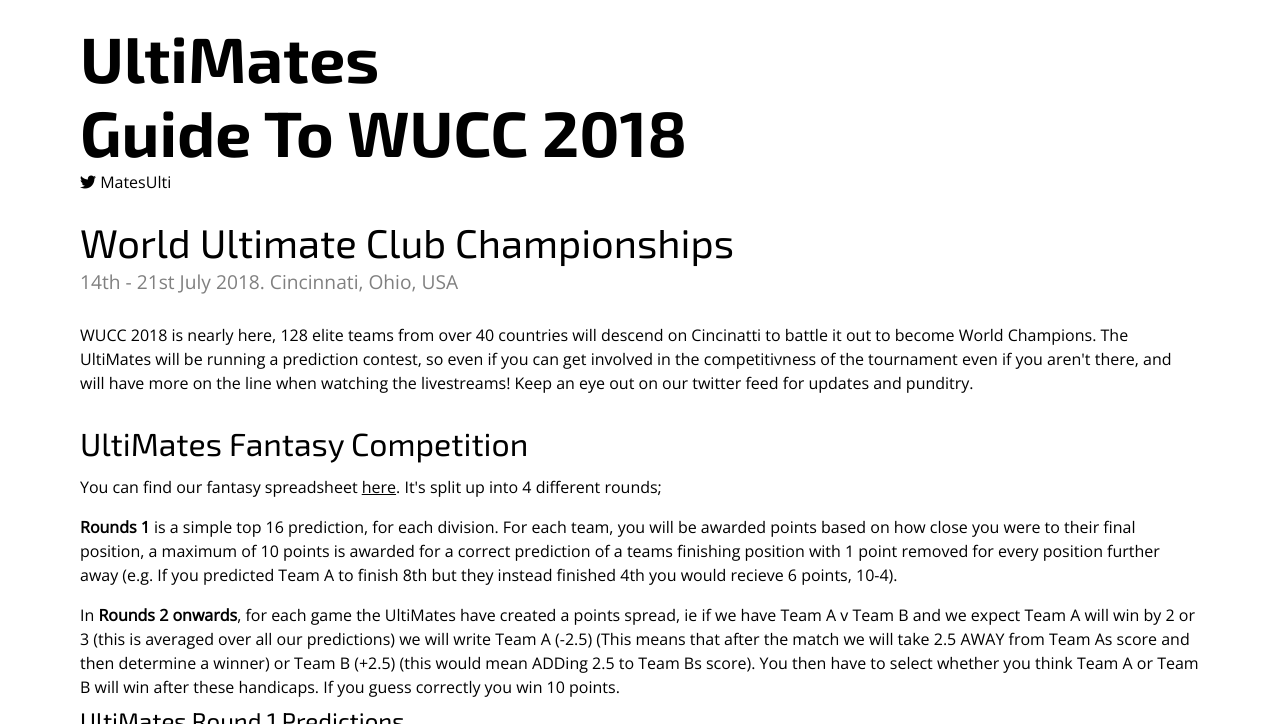
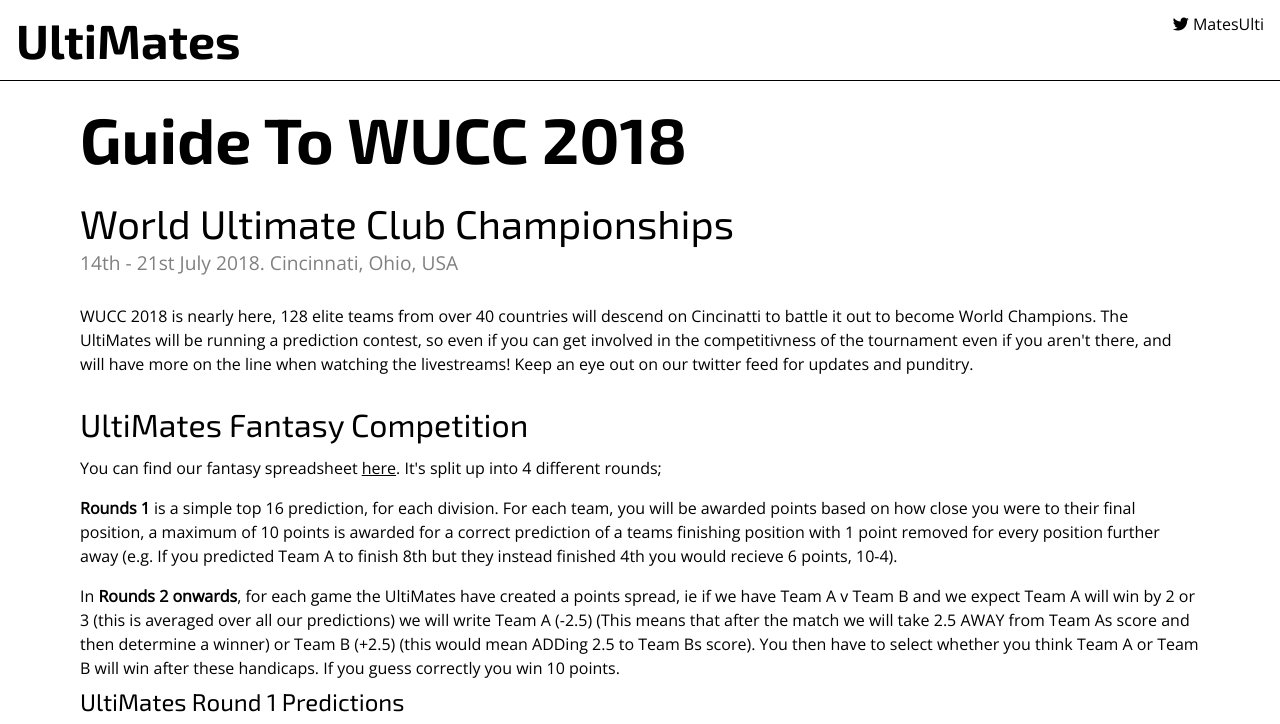
Before and after one commit to PeterW570/ultimates, a plain HTML site: page wucc-2018/index.html in a window 1280 px wide. Shown: the top 724 px of the page. Drawn offline with nearby package versions, Linux system fonts and the light colour scheme.

Commit message:
added header to wucc page

```diff
--- a/common.css
+++ b/common.css
@@ -64,3 +64,15 @@ ul, li {
 .bold {
   font-weight: bold;
 }
+header {
+  display: grid;
+  grid-template-columns: auto 1fr auto;
+  padding: 1rem;
+  border-bottom: 1px solid black;
+}
+header >.brand {
+  font-family: 'Exo 2', sans-serif;
+  font-size: 3rem;
+  font-weight: 700;
+  text-decoration: none;
+}
--- a/wucc-2018/index.html
+++ b/wucc-2018/index.html
@@ -33,12 +33,13 @@
   </style>
 </head>
 <body>
-
+  <header>
+    <a class="brand" href="../">UltiMates</a>
+    <div class="links"></div>
+    <span class="twitter"><i class="fab fa-twitter"></i> <a href="https://twitter.com/matesulti" target="_blank">MatesUlti</a></span>
+  </header>
   <div class="container">
-    <h1>UltiMates</h1>
     <h1>Guide To WUCC 2018</h1>
-    <span class="twitter"><i class="fab fa-twitter"></i> <a href="https://twitter.com/matesulti" target="_blank">MatesUlti</a></span>
-
     <h2 class="section-margin-top">World Ultimate Club Championships</h2>
     <span class="subtitle">14th - 21st July 2018. Cincinnati, Ohio, USA</span>
 
```
